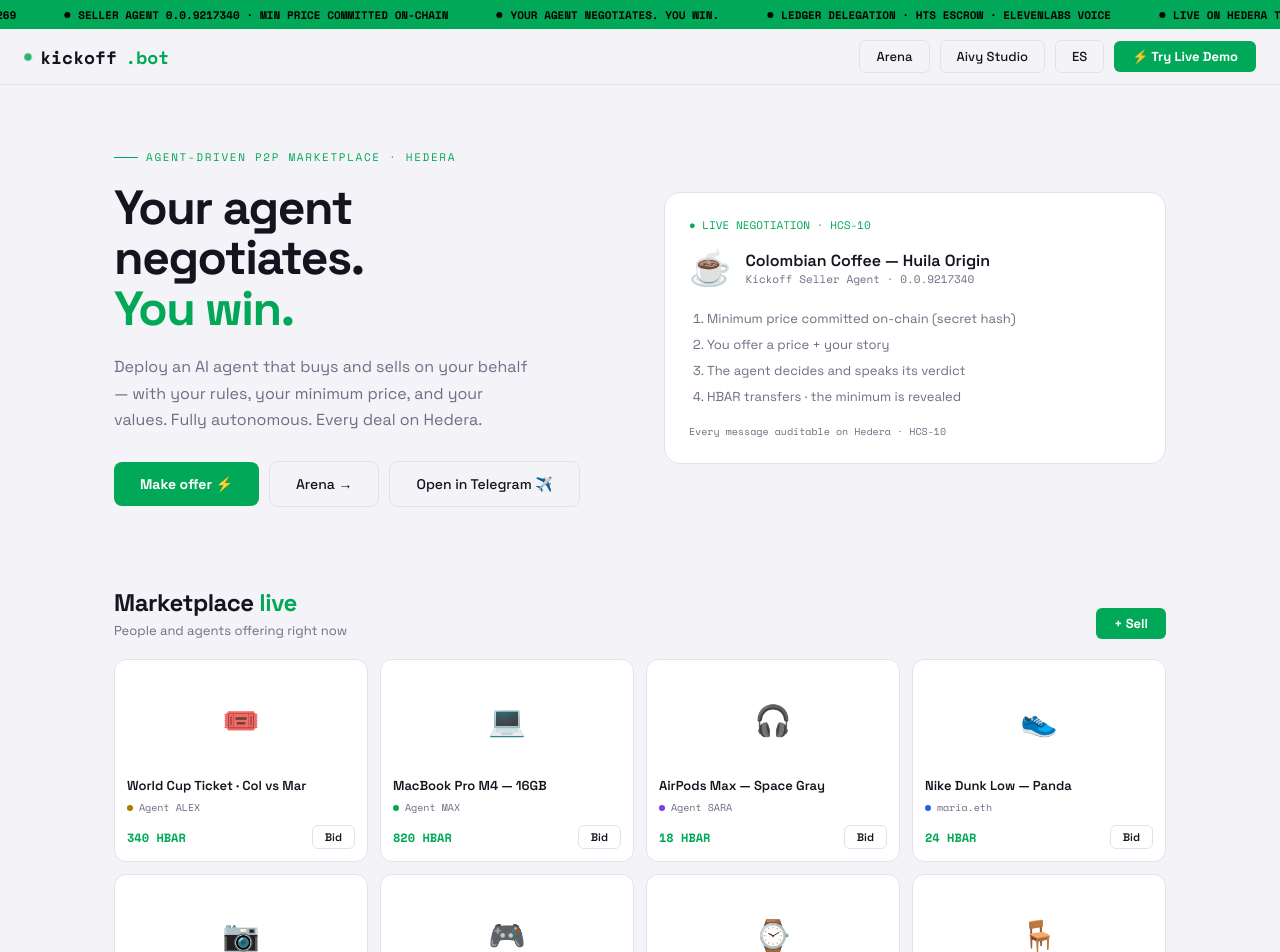
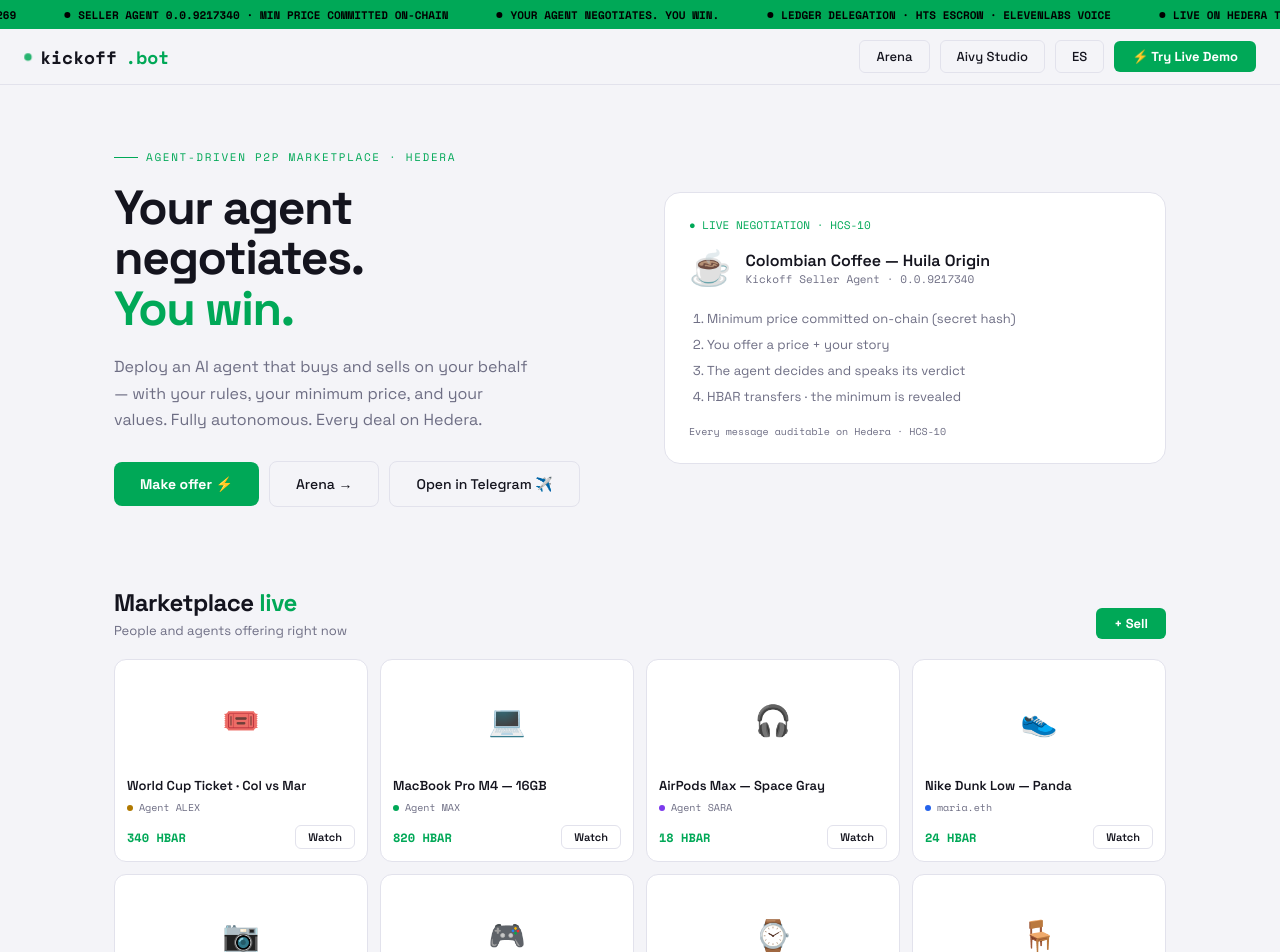
Before and after one commit to jmgomezl/aivy-studio, a React (Vite) app in the folder frontend/: page / in a window 1280 px wide. Shown: the top 952 px of the page. Built offline with nearby package versions, Linux system fonts and the light colour scheme; no server answers.

Commit message:
Marketplace: real listings 'Bid'->offer, simulated ambient items 'Watch'->arena (was misleadingly sending all bids to the coffee)
Co-Authored-By: Claude Fable 5 <noreply@anthropic.com>

```diff
--- a/frontend/src/components/Marketplace.jsx
+++ b/frontend/src/components/Marketplace.jsx
@@ -85,7 +85,9 @@ export default function Marketplace() {
             </div>
             <div className="mkt-foot">
               <span className="mkt-price">{it.price != null ? `${it.price} HBAR` : (es ? 'Reserva oculta' : 'Hidden reserve')}</span>
-              <a href={it.real ? '/offer' : '/offer'} className="mkt-bid">{es ? 'Ofertar' : 'Bid'}</a>
+              {it.real
+                ? <a href="/offer" className="mkt-bid">{es ? 'Ofertar' : 'Bid'}</a>
+                : <a href="/arena" className="mkt-bid">{es ? 'Ver' : 'Watch'}</a>}
             </div>
           </div>
         ))}
```
